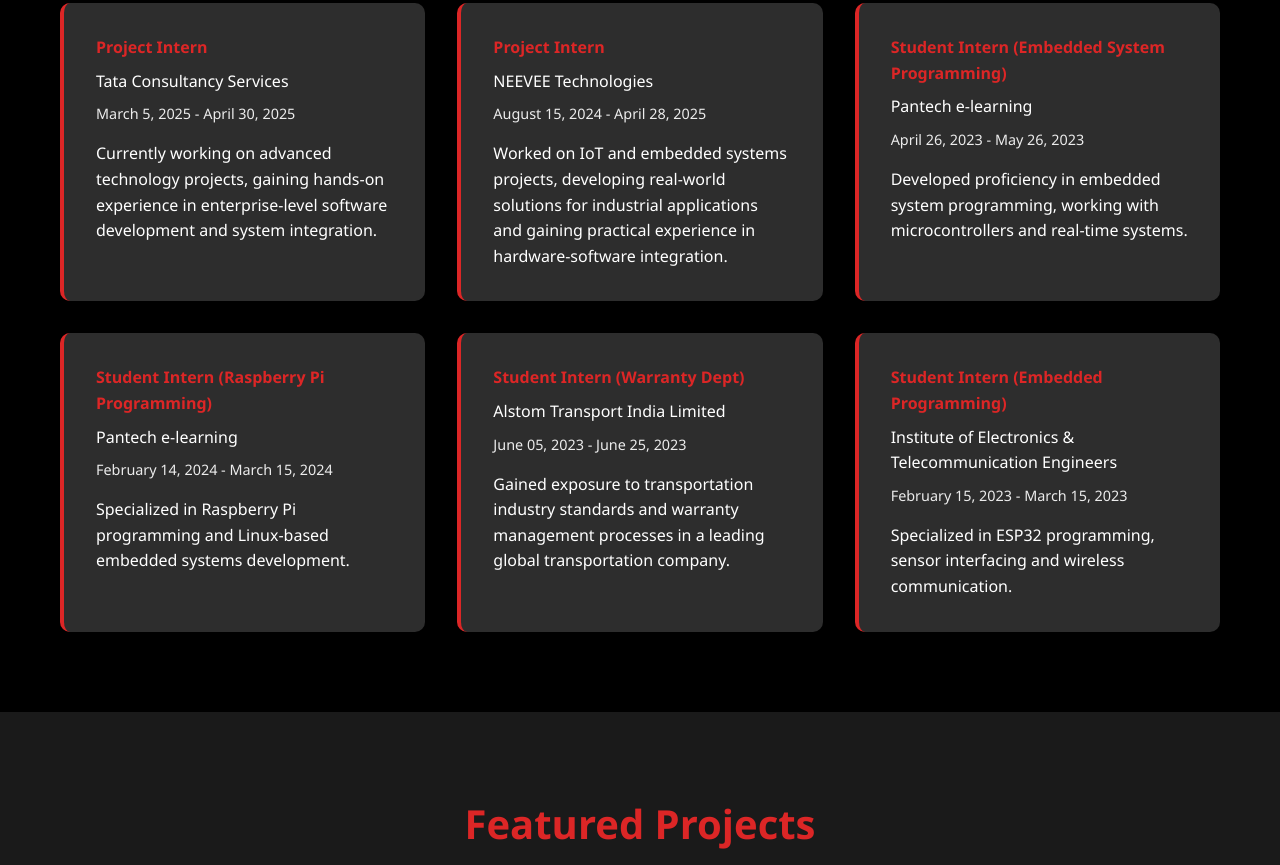
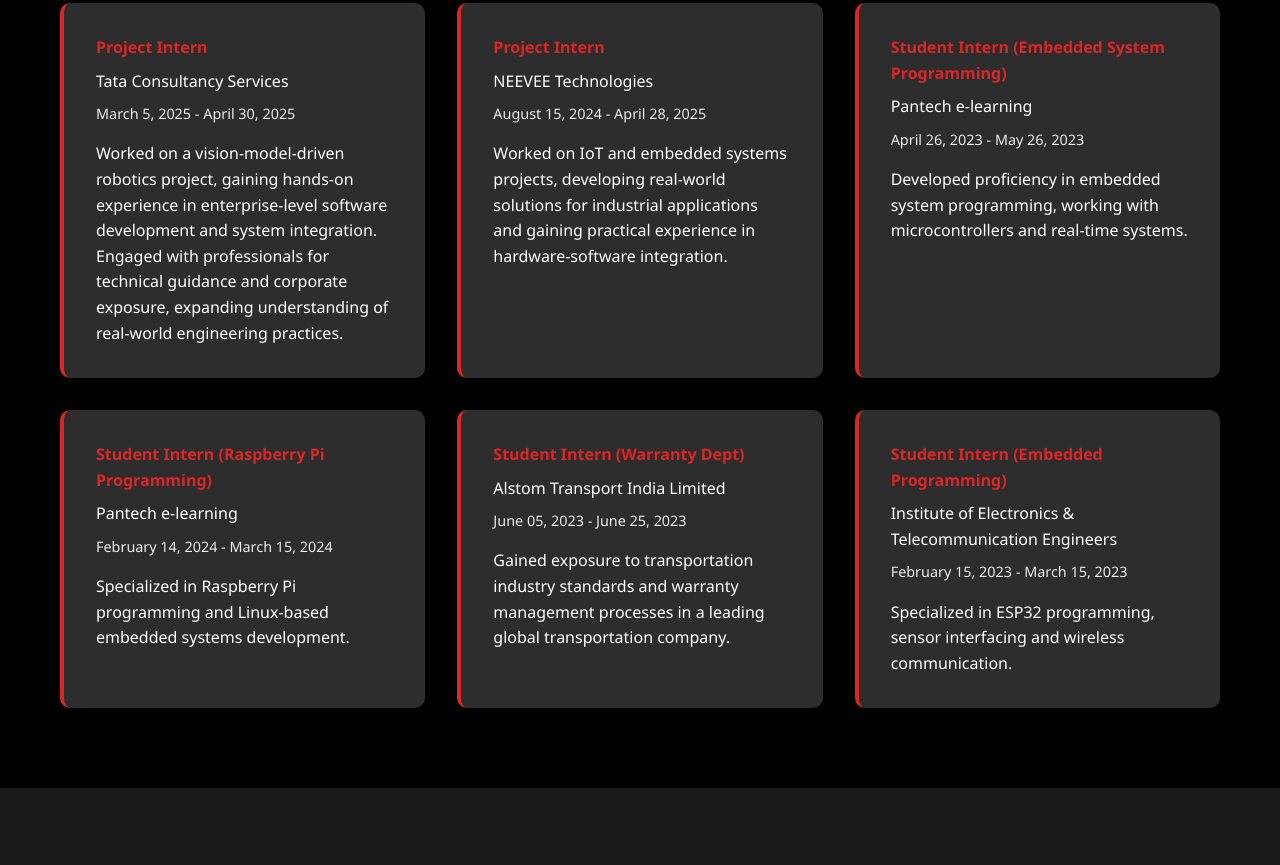
Before and after one commit to DanielRajChristeen/DanielRajChristeen.github.io, a plain HTML site: page index.html in a window 1280 px wide. Shown: the part 3407-4272 px from the top of the page. Drawn offline with Linux system fonts and the light colour scheme.

Commit message:
update TCS intern description

```diff
--- a/index.html
+++ b/index.html
@@ -826,7 +826,7 @@
                         <div class="experience-company">Tata Consultancy Services</div>
                         <div class="experience-date">March 5, 2025 - April 30, 2025</div>
                     </div>
-                    <p>Currently working on advanced technology projects, gaining hands-on experience in enterprise-level software development and system integration.</p>
+                    <p>Worked on a vision-model-driven robotics project, gaining hands-on experience in enterprise-level software development and system integration. Engaged with professionals for technical guidance and corporate exposure, expanding understanding of real-world engineering practices.</p>
                 </div>
                 <div class="experience-card">
                     <div class="experience-header">
```
